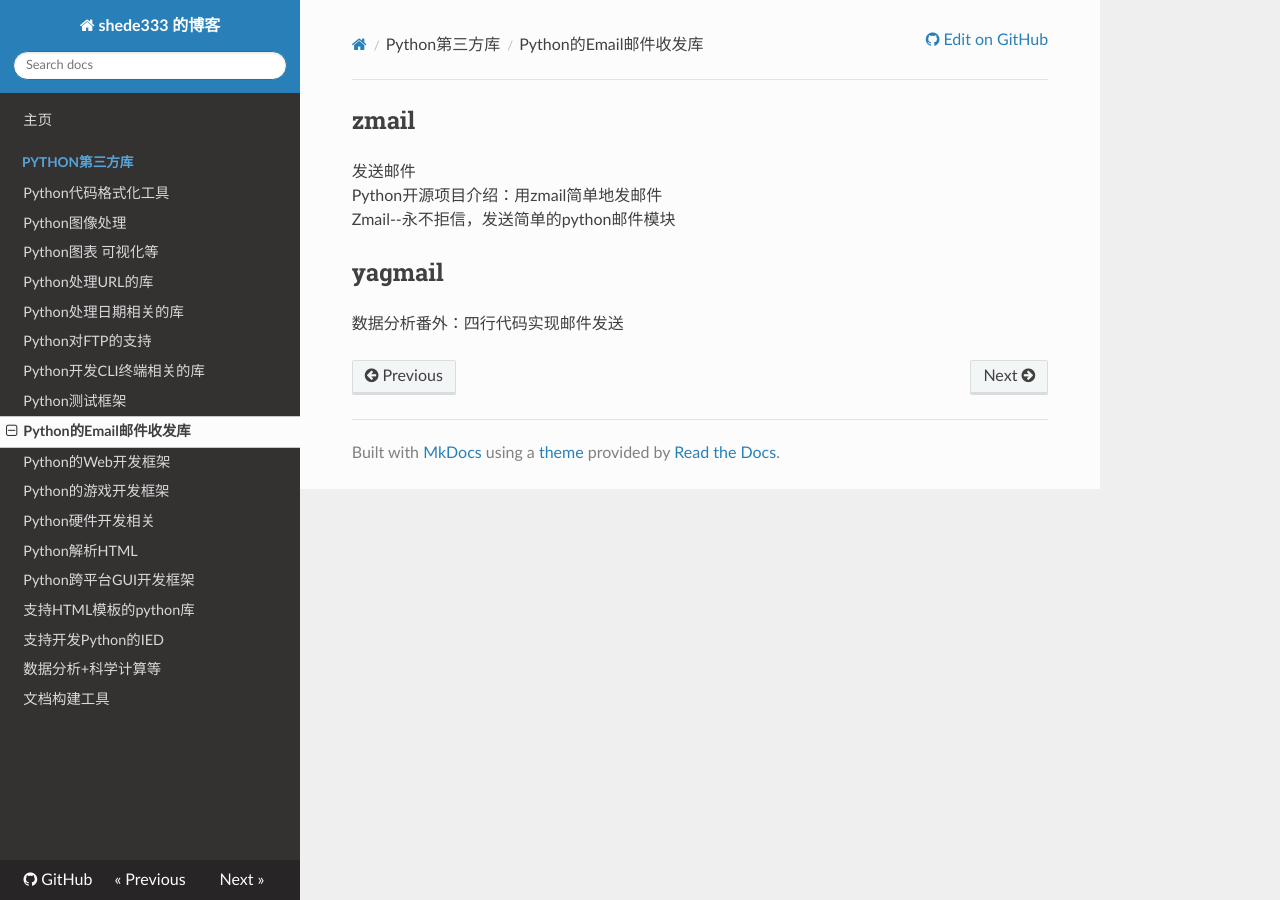
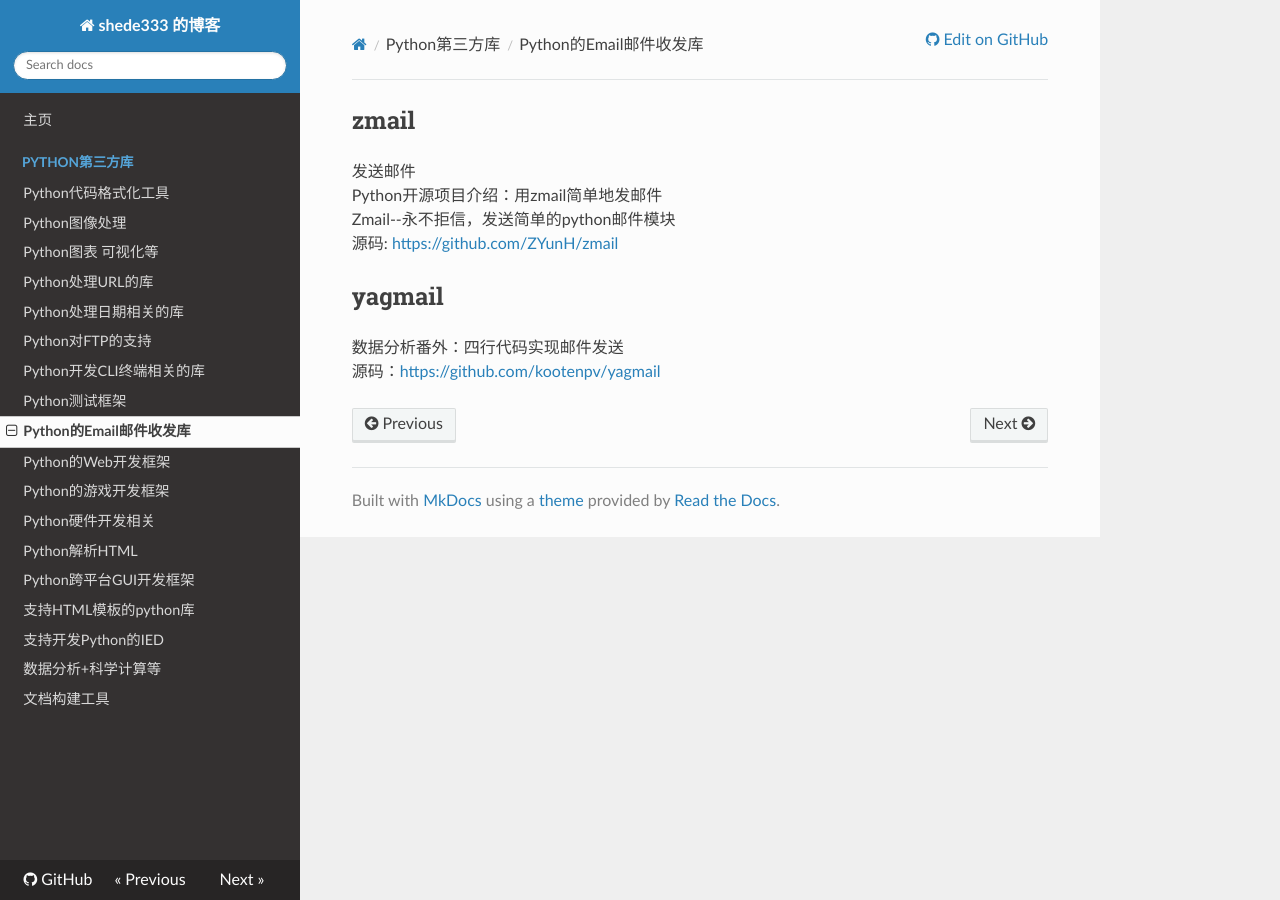
Before and after one commit to shede333/SWPy3rdLibMKBlog, an MkDocs documentation site: the page built from docs/Python第三方库/Python的Email邮件收发库.md, in a window 1280 px wide. Built offline with MkDocs 1.6.1, drawn with Linux system fonts in a browser that asks for light colours; nearby versions of some CDN libraries.

Commit message:
update email

```diff
--- a/docs/Python第三方库/Python的Email邮件收发库.md
+++ b/docs/Python第三方库/Python的Email邮件收发库.md
@@ -4,6 +4,8 @@
 发送邮件
 Python开源项目介绍：用zmail简单地发邮件
 Zmail--永不拒信，发送简单的python邮件模块
+源码: <https://github.com/ZYunH/zmail>
 
 ## yagmail
 数据分析番外：四行代码实现邮件发送
+源码：<https://github.com/kootenpv/yagmail>
```
